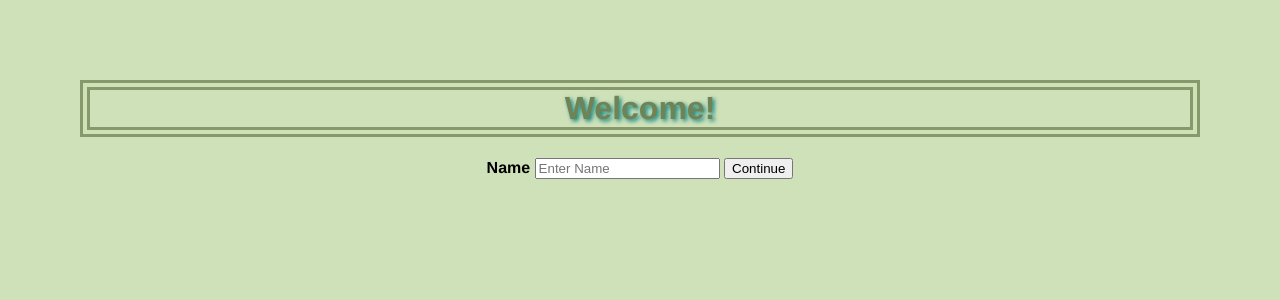
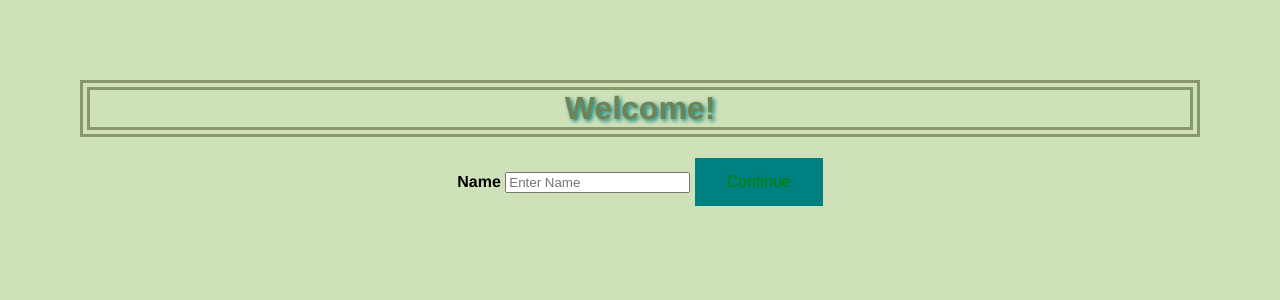
Before and after one commit to ctagne0819/nspire, a Flask app: page / in a window 1280 px wide. Shown: the top 300 px of the page. Run offline with Flask 2, Linux system fonts and the light colour scheme.

Commit message:
more css

```diff
--- a/static/styles.css
+++ b/static/styles.css
@@ -15,8 +15,11 @@ h1 {
     text-shadow: 2px 2px 4px teal;
 }
 
-.continue-button {
+.btn {
     background-color: teal;
     color: green;
+    border: none;
+    padding:15px 32px;
+    font-size: 16px;
 
 }
--- a/static/welcome.css
+++ b/static/welcome.css
@@ -2,7 +2,7 @@ body {
     font-family: Helvetica, sans-serif;
     margin: 5em;
     text-align: center;
-    background-color:#db9785;
+    background-color: teal;
 }
 
 .open-button {
```
